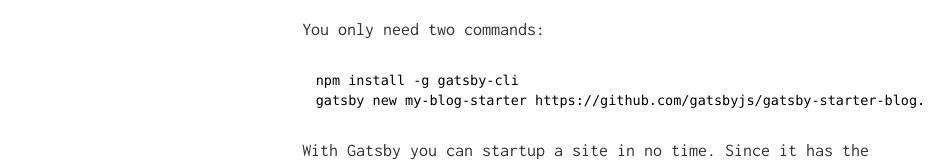
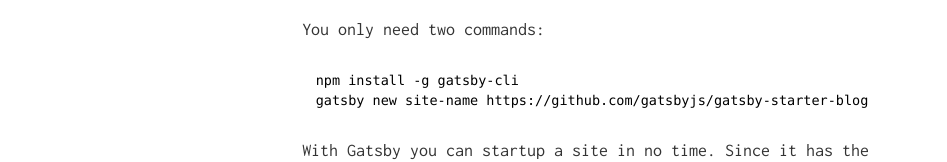
Before and after one commit to fmontes/fmontes-gatsby, a Gatsby site: page /blog/how-i-built-my-portfolio-with-gatsby-and-reactjs/ in a window 1280 px wide. Shown: the part 714-876 px from the top of the page, without its empty margins (159-1106 px from the left). Built offline with nearby package versions, Linux system fonts and the light colour scheme; Gatsby itself is replaced by a stand-in of ours; some packages are replaced by stand-ins of ours; code samples lack their colours.

Commit message:
Update npm commands in portfolio post

````diff
--- a/content/blog/how-i-built-my-portfolio-with-gatsby-and-reactjs/index.md
+++ b/content/blog/how-i-built-my-portfolio-with-gatsby-and-reactjs/index.md
@@ -18,7 +18,7 @@
 
 ```shell
 npm install -g gatsby-cli
-gatsby new my-blog-starter https://github.com/gatsbyjs/gatsby-starter-blog.
+gatsby new site-name https://github.com/gatsbyjs/gatsby-starter-blog
 ```
 
 With Gatsby you can startup a site in no time. Since it has the concept of [starters](https://www.gatsbyjs.org/starters/) you can pick from hundreds the one that matches your project, in my case it was [gatsby-starter-blog](https://www.gatsbyjs.org/starters/gatsbyjs/gatsby-starter-blog/).
````
